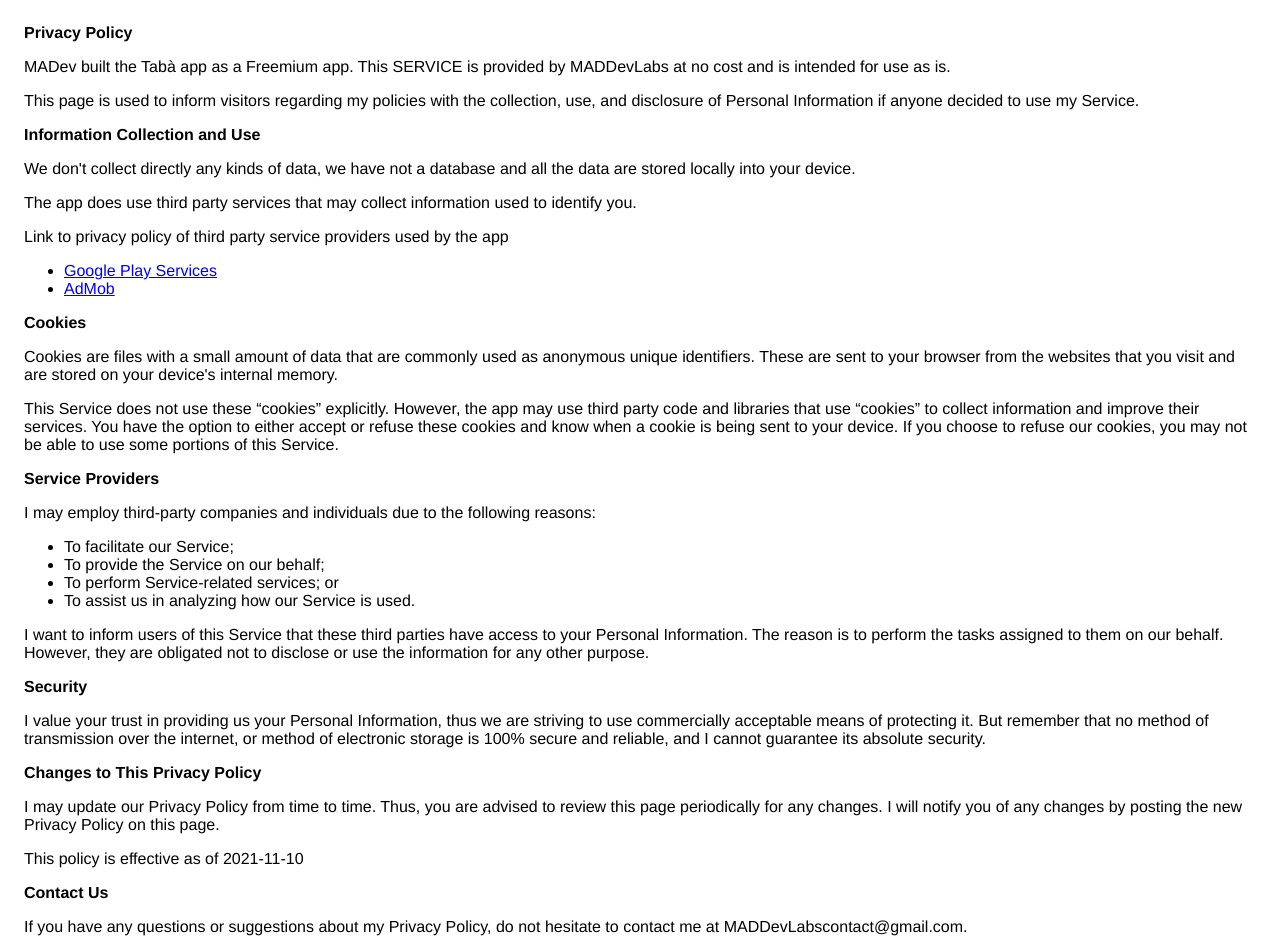
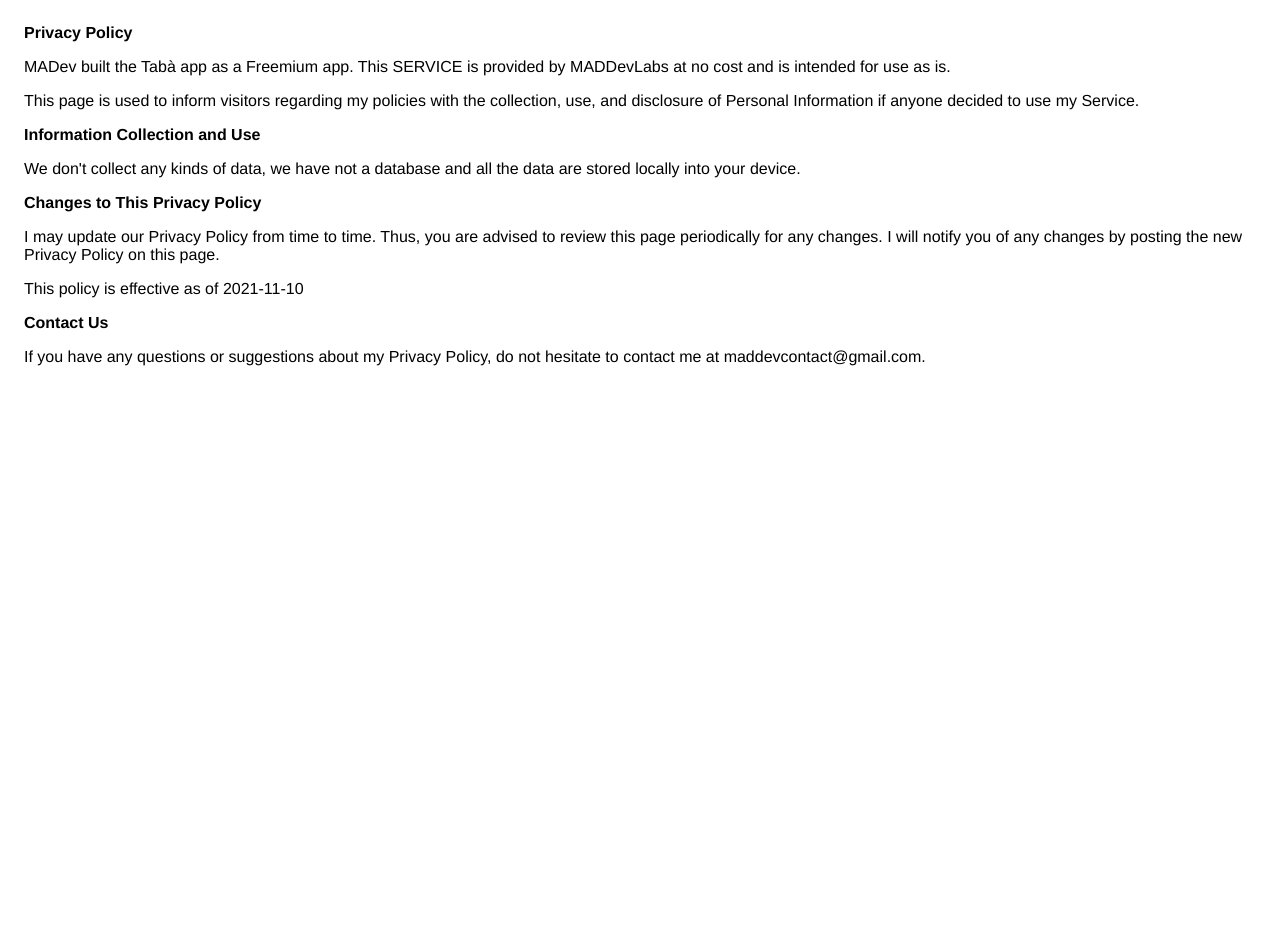
Before and after one commit to manuelsperoni/maddevlabs-prack-website, a plain HTML site: page TabaPrivacyPolicy.html in a window 1280 px wide. After the commit the page ends 800 px from the top, so only its background shows below. Drawn offline with Linux system fonts and the light colour scheme.

Commit message:
added privacy policy

```diff
--- a/TabaPrivacyPolicy.html
+++ b/TabaPrivacyPolicy.html
@@ -1,73 +1,37 @@
 <!DOCTYPE html>
 <html>
   <head>
-      <meta charset='utf-8'>
-      <meta name='viewport' content='width=device-width'>
+    <meta charset="utf-8" />
+    <meta name="viewport" content="width=device-width" />
     <title>Privacy Policy</title>
-      <style> body { font-family: 'Helvetica Neue', Helvetica, Arial, sans-serif; padding:1em; } </style>
+    <style>
+      body {
+        font-family: 'Helvetica Neue', Helvetica, Arial, sans-serif;
+        padding: 1em;
+      }
+    </style>
   </head>
   <body>
-    <strong>Privacy Policy</strong> <p>
-                  MADev built the Tabà app as
-                  a Freemium app. This SERVICE is provided by
-                  MADDevLabs at no cost and is intended for use as
-                  is.
-                </p> <p>
-                  This page is used to inform visitors regarding my
-                  policies with the collection, use, and disclosure of Personal
-                  Information if anyone decided to use my Service.
-                </p> <p>
-
-                </p> <p><strong>Information Collection and Use</strong></p> <p>
-                  We don't collect directly any kinds of data, we have not a database and all the data are stored
-                  locally into your device.
-                </p> <div><p>
-                    The app does use third party services that may collect
-                    information used to identify you.
-                  </p> <p>
-                    Link to privacy policy of third party service providers used
-                    by the app
-                  </p> <ul><li><a href="https://www.google.com/policies/privacy/" target="_blank" rel="noopener noreferrer">Google Play Services</a></li><li><a href="https://support.google.com/admob/answer/6128543?hl=en" target="_blank" rel="noopener noreferrer">AdMob</a></li><!----><!----><!----><!----><!----><!----><!----><!----><!----><!----><!----><!----><!----><!----><!----><!----><!----><!----><!----><!----><!----><!----><!----><!----><!----></ul></div>
-
-                </p> <p><strong>Cookies</strong></p> <p>
-                  Cookies are files with a small amount of data that are
-                  commonly used as anonymous unique identifiers. These are sent
-                  to your browser from the websites that you visit and are
-                  stored on your device's internal memory.
-                </p> <p>
-                  This Service does not use these “cookies” explicitly. However,
-                  the app may use third party code and libraries that use
-                  “cookies” to collect information and improve their services.
-                  You have the option to either accept or refuse these cookies
-                  and know when a cookie is being sent to your device. If you
-                  choose to refuse our cookies, you may not be able to use some
-                  portions of this Service.
-                </p> <p><strong>Service Providers</strong></p> <p>
-                  I may employ third-party companies and
-                  individuals due to the following reasons:
-                </p> <ul><li>To facilitate our Service;</li> <li>To provide the Service on our behalf;</li> <li>To perform Service-related services; or</li> <li>To assist us in analyzing how our Service is used.</li></ul> <p>
-                  I want to inform users of this Service
-                  that these third parties have access to your Personal
-                  Information. The reason is to perform the tasks assigned to
-                  them on our behalf. However, they are obligated not to
-                  disclose or use the information for any other purpose.
-                </p> <p><strong>Security</strong></p> <p>
-                  I value your trust in providing us your
-                  Personal Information, thus we are striving to use commercially
-                  acceptable means of protecting it. But remember that no method
-                  of transmission over the internet, or method of electronic
-                  storage is 100% secure and reliable, and I cannot
-                  guarantee its absolute security.
-
-                </p> <p><strong>Changes to This Privacy Policy</strong></p> <p>
-                  I may update our Privacy Policy from
-                  time to time. Thus, you are advised to review this page
-                  periodically for any changes. I will
-                  notify you of any changes by posting the new Privacy Policy on
-                  this page.
-                </p> <p>This policy is effective as of 2021-11-10</p> <p><strong>Contact Us</strong></p> <p>
-                  If you have any questions or suggestions about my
-                  Privacy Policy, do not hesitate to contact me at MADDevLabscontact@gmail.com.
+    <strong>Privacy Policy</strong>
+    <p>
+      MADev built the Tabà app as a Freemium app. This SERVICE is provided by MADDevLabs at no cost and is intended for use as is.
+    </p>
+    <p>
+      This page is used to inform visitors regarding my policies with the collection, use, and disclosure of Personal Information
+      if anyone decided to use my Service.
+    </p>
+    <p></p>
+    <p><strong>Information Collection and Use</strong></p>
+    <p>We don't collect any kinds of data, we have not a database and all the data are stored locally into your device.</p>
+    <p><strong>Changes to This Privacy Policy</strong></p>
+    <p>
+      I may update our Privacy Policy from time to time. Thus, you are advised to review this page periodically for any changes. I
+      will notify you of any changes by posting the new Privacy Policy on this page.
+    </p>
+    <p>This policy is effective as of 2021-11-10</p>
+    <p><strong>Contact Us</strong></p>
+    <p>
+      If you have any questions or suggestions about my Privacy Policy, do not hesitate to contact me at maddevcontact@gmail.com.
     </p>
   </body>
 </html>
```
Lines whose indentation alone changed are shown as unchanged.
